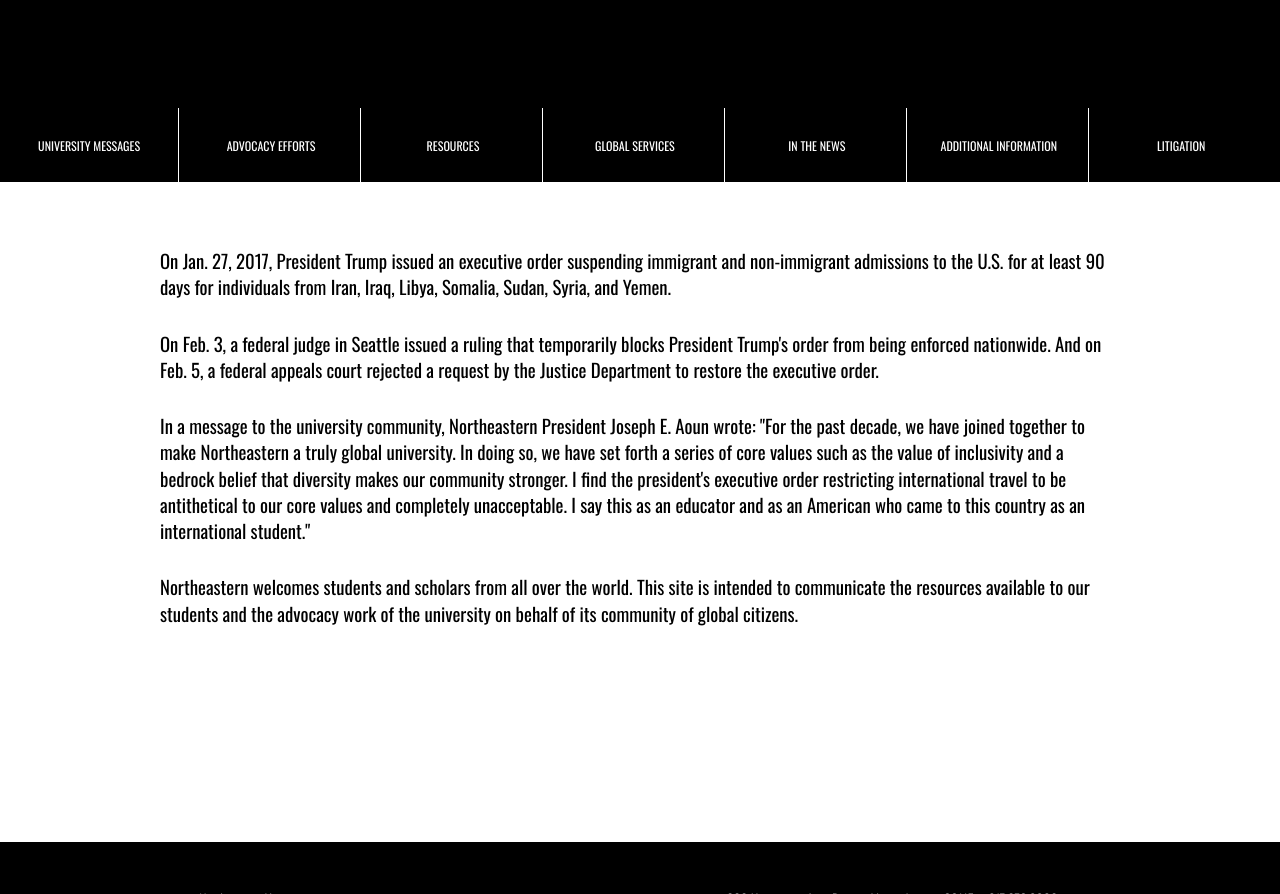
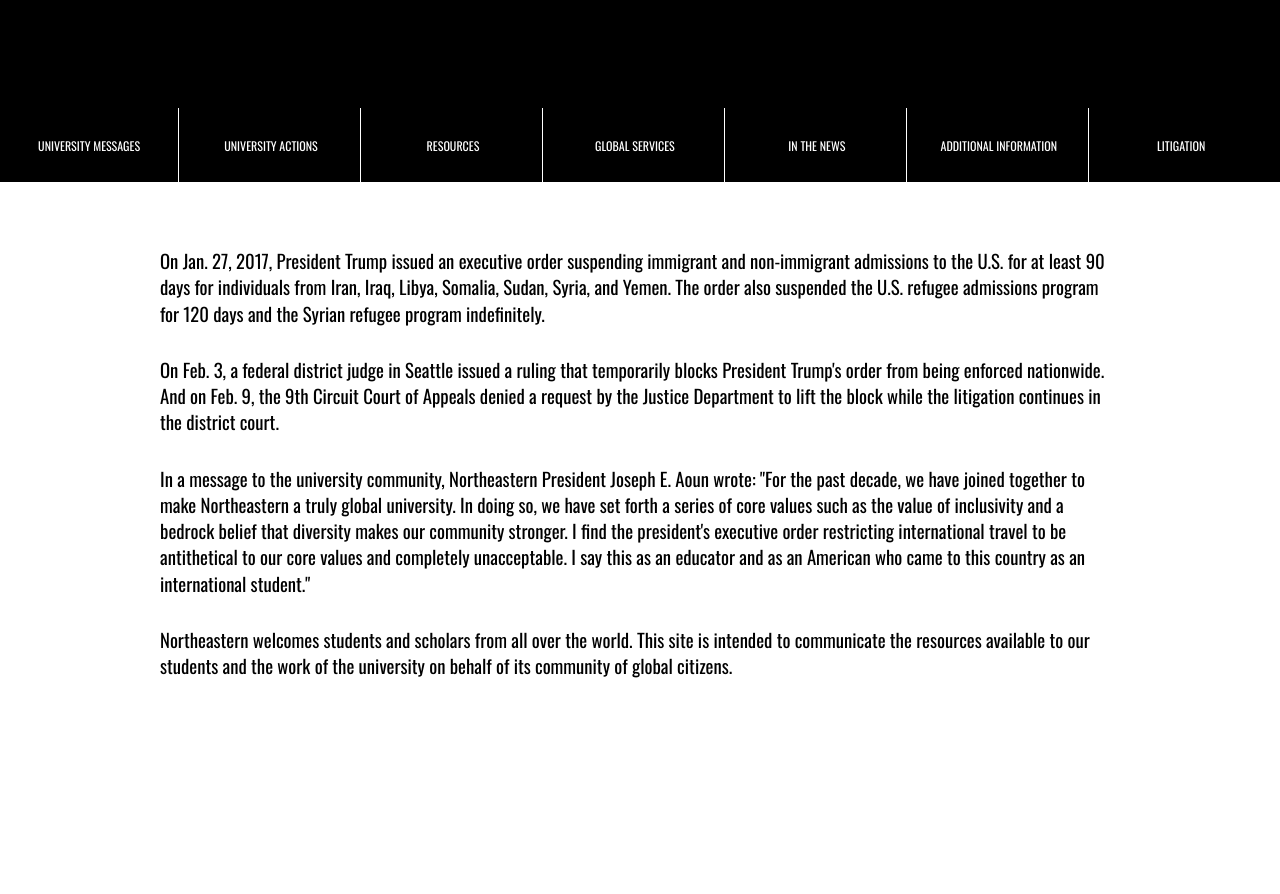
Before and after one commit to NUwebteam/executive-orders, a website: page index.html in a window 1280 px wide. Shown: the part 500-1394 px from the top of the page. Drawn offline with nearby package versions, Linux system fonts and the light colour scheme; no server answers.

Commit message:
adjust intro text and nav

```diff
--- a/index.html
+++ b/index.html
@@ -35,7 +35,7 @@
               </a>
               <a href="#public">
                 <li class="nav-item">
-                  Advocacy Efforts
+                  University Actions
                 </li>
               </a>
               <a href="#resources">
@@ -67,15 +67,15 @@
           </div>
           <div class="intro-text">
             <p>
-              On Jan. 27, 2017, President Trump issued an executive order suspending immigrant and non-immigrant admissions to the U.S. for at least 90 days for individuals from Iran, Iraq, Libya, Somalia, Sudan, Syria, and Yemen.
+              On Jan. 27, 2017, President Trump issued an executive order suspending immigrant and non-immigrant admissions to the U.S. for at least 90 days for individuals from Iran, Iraq, Libya, Somalia, Sudan, Syria, and Yemen. The order also suspended the U.S. refugee admissions program for 120 days and the Syrian refugee program indefinitely.
             </p>
             <p>
-              On Feb. 3, a federal judge in Seattle issued a ruling that temporarily blocks President Trump&#39;s order from being enforced nationwide. And on Feb. 5, a federal appeals court rejected a request by the Justice Department to restore the executive order.
+              On Feb. 3, a federal district judge in Seattle issued a ruling that temporarily blocks President Trump's order from being enforced nationwide. And on Feb. 9, the 9th Circuit Court of Appeals denied a request by the Justice Department to lift the block while the litigation continues in the district court.
             </p>
             <p>
               In a message to the university community, Northeastern President Joseph E. Aoun wrote: &#34;For the past decade, we have joined together to make Northeastern a truly global university. In doing so, we have set forth a series of core values such as the value of inclusivity and a bedrock belief that diversity makes our community stronger. I find the president&#39;s executive order restricting international travel to be antithetical to our core values and completely unacceptable. I say this as an educator and as an American who came to this country as an international student.&#34;
             <p>
-              Northeastern welcomes students and scholars from all over the world. This site is intended to communicate the resources available to our students and the advocacy work of the university on behalf of its community of global citizens.
+              Northeastern welcomes students and scholars from all over the world. This site is intended to communicate the resources available to our students and the work of the university on behalf of its community of global citizens.
             </p>
           </div>
           <div id="content-template" class="content-wrapper">
```
